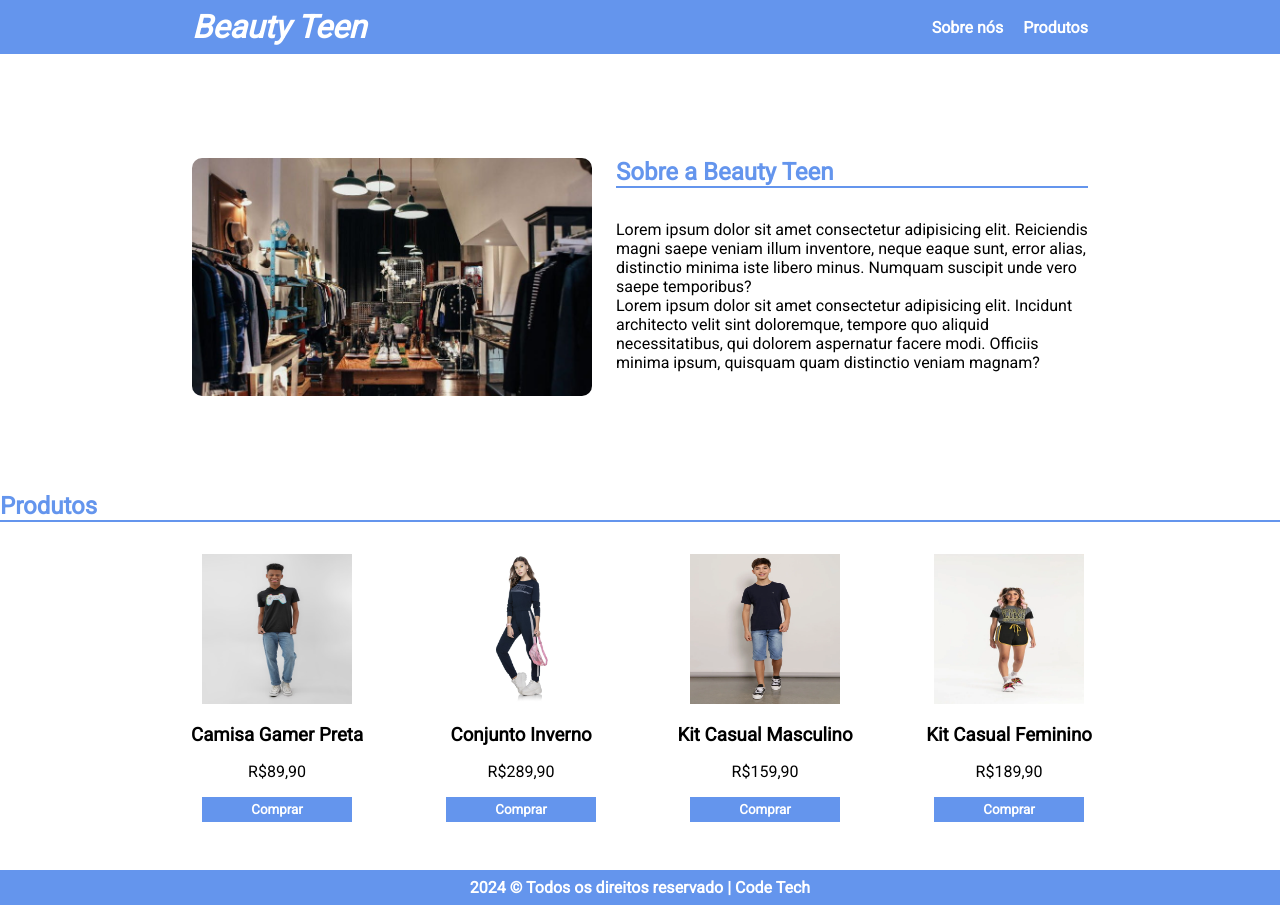
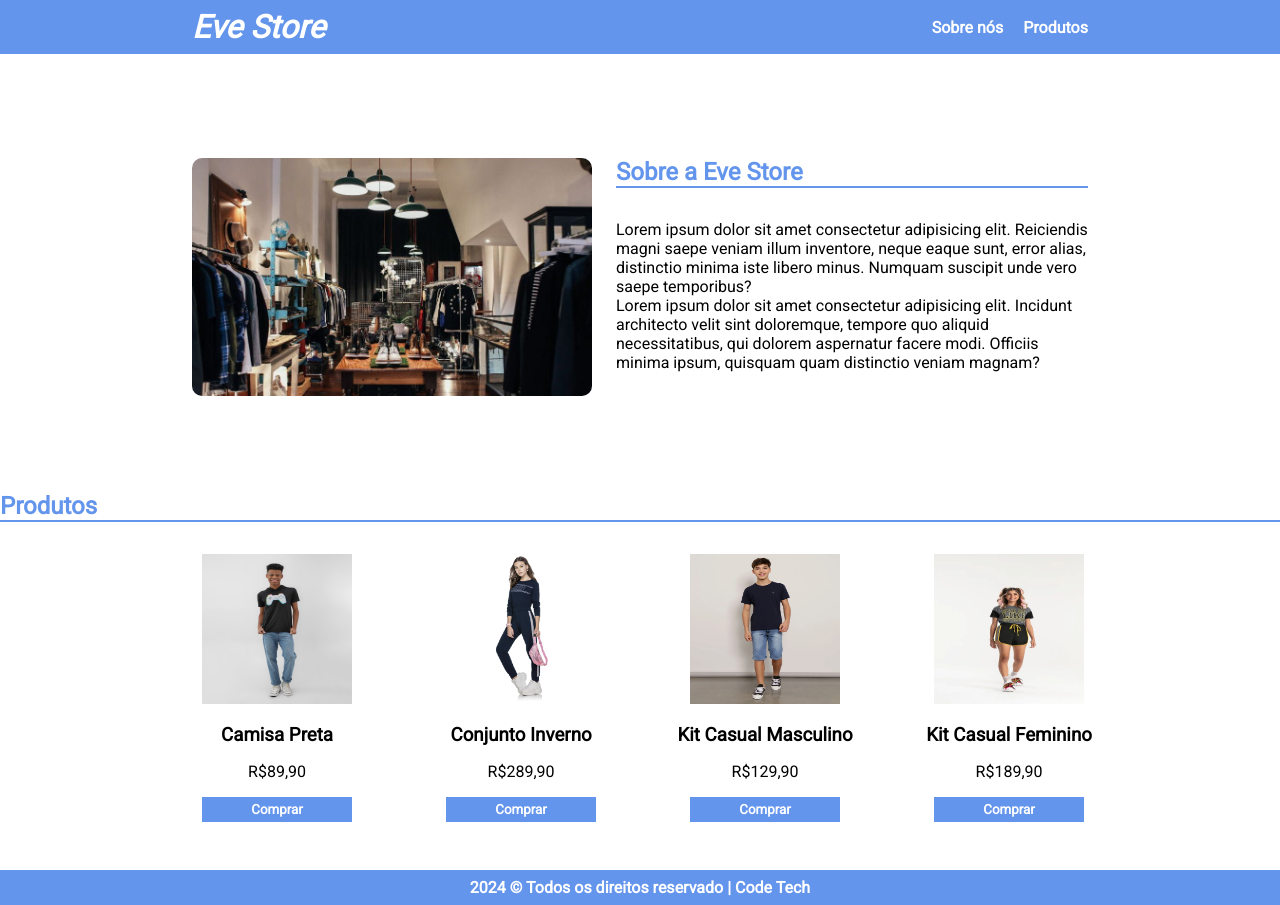
Before and after one commit to evellynee/loja-landing-page, a plain HTML site: page index.html in a window 1280 px wide. Drawn offline with Linux system fonts and the light colour scheme.

Commit message:
alterado o titulo

```diff
--- a/index.html
+++ b/index.html
@@ -14,7 +14,7 @@
 <body>
     <header>
         <div class="container">
-            <h1><i>Beauty Teen</i></h1>
+            <h1><i>Eve Store</i></h1>
 
             <nav>
                 <a href="#">Sobre nós</a>
@@ -27,7 +27,7 @@
         <div class="container">
             <img src="images/frente-loja.jpg" alt="loja">
             <div>
-                <h2>Sobre a Beauty Teen</h2>
+                <h2>Sobre a Eve Store</h2>
                 <p>Lorem ipsum dolor sit amet consectetur adipisicing elit. Reiciendis magni saepe veniam illum
                     inventore, neque eaque sunt, error alias, distinctio minima iste libero minus. Numquam suscipit unde
                     vero saepe temporibus?</p>
@@ -46,7 +46,7 @@
 
                         <a href="#">
                             <img src="images/camisa-gamer.avif" alt="">
-                            <h3>Camisa Gamer Preta</h3>
+                            <h3>Camisa Preta</h3>
                         </a>
 
                         <p class="price">R$89,90</p>
@@ -73,7 +73,7 @@
                             <h3>Kit Casual Masculino</h3>
                         </a>
 
-                        <p class="price">R$159,90</p>
+                        <p class="price">R$129,90</p>
 
                         <button>Comprar</button>
                     </article>
```
